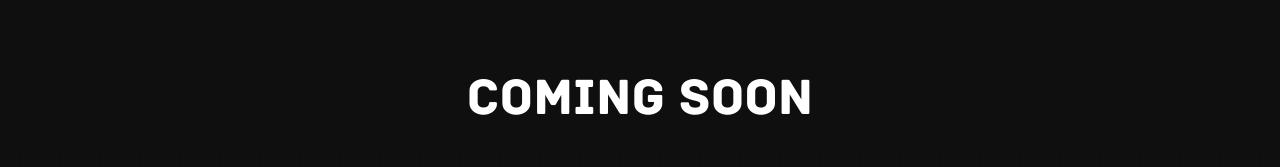
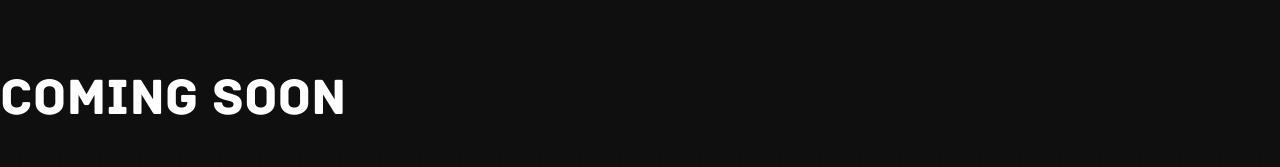
Before and after one commit to tr3mulant/psychopompcomics, a Next.js app: page / in a window 1280 px wide. Shown: the part 143-310 px from the top of the page. Built offline with nearby package versions, Linux system fonts and the light colour scheme.

Commit message:
MotionHeader now has position: relative by default.

```diff
--- a/components/styles/MotionHeader.styled.js
+++ b/components/styles/MotionHeader.styled.js
@@ -3,7 +3,7 @@ import { motion } from 'framer-motion';
 
 const StyledHeader = styled(motion.header)`
 	max-width: 100%;
-	text-align: center;
+	position: relative;
 `;
 
 export default function MotionHeader(props) {
```
